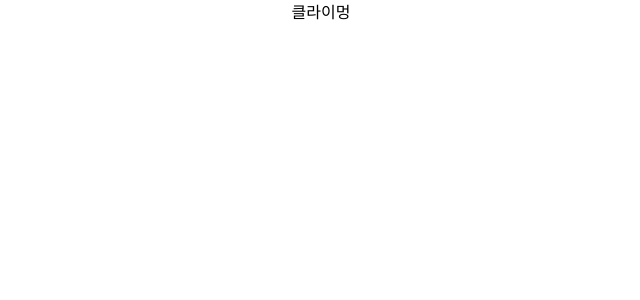
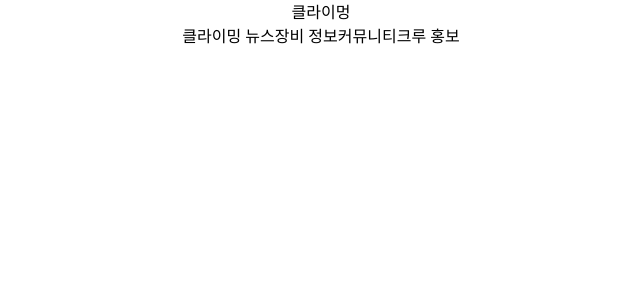
Before and after one commit to dmson1218/climeong, a Next.js app: page / in a window 1280 px wide. Shown: the top 300 px of the page, without its empty margins (319-959 px from the left). Built offline with nearby package versions, Linux system fonts and the light colour scheme.

Commit message:
feat: 카테고리 구현

```diff
--- a/src/app/layout.tsx
+++ b/src/app/layout.tsx
@@ -13,8 +13,8 @@ export default function RootLayout({
 }>) {
     return (
         <html lang="ko">
-            <body className="h-screen flex flex-col">
-                <header className="h-[10%] flex-center text-2xl border-b border-gray-500">
+            <body className="w-screen h-screen flex flex-col">
+                <header className="h-[10%] flex-center text-2xl border-b border-gray-300">
                     클라이멍
                 </header>
                 {children}
--- a/src/app/page.tsx
+++ b/src/app/page.tsx
@@ -1,3 +1,9 @@
+import Category from "@/components/Category";
+
 export default function Home() {
-    return <div></div>;
+    return (
+        <div className="w-full h-full">
+            <Category titles={["클라이밍 뉴스", "장비 정보", "커뮤니티", "크루 홍보"]} />
+        </div>
+    );
 }
--- /dev/null
+++ b/src/components/Category.tsx
@@ -0,0 +1,17 @@
+import Button from "./Button";
+
+interface CategoryProps {
+    titles: string[];
+}
+
+const Category: React.FC<CategoryProps> = ({ titles }) => {
+    return (
+        <div className="w-full flex-center grow border-b border-gray-300">
+            {titles.map((title) => (
+                <Button key={title} title={title} />
+            ))}
+        </div>
+    );
+};
+
+export default Category;
```
